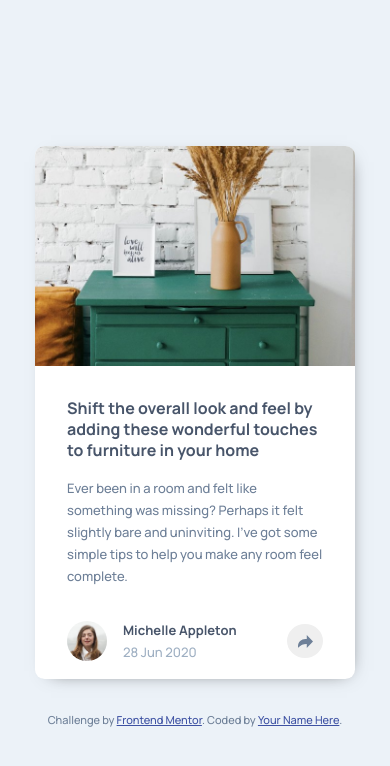
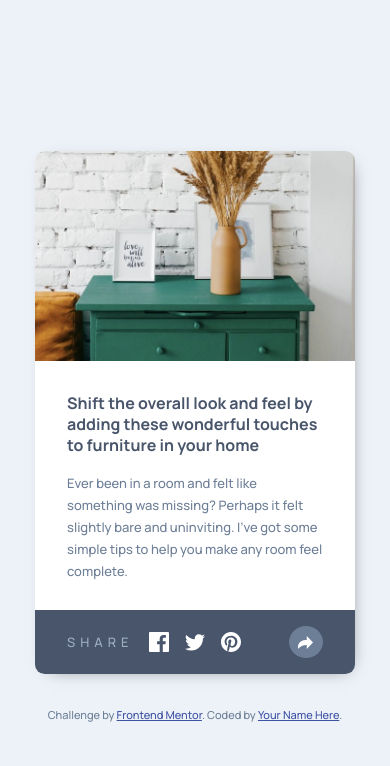
Before and after one commit to rubuz/article-preview-component-master, a plain HTML site: page index.html in a window 390 px wide. Drawn offline with Linux system fonts and the light colour scheme.

Commit message:
mobile popup working

```diff
--- a/style.css
+++ b/style.css
@@ -110,7 +110,7 @@ button {
   cursor: pointer;
   border: none;
   border-radius: 50%;
-  padding: 0.65rem;
+  padding: 0.6rem;
 }
 
 /* Card Styling */
@@ -127,7 +127,7 @@ main {
 }
 
 .main__image {
-  max-height: 220px;
+  max-height: 210px;
   overflow: hidden;
 }
 
@@ -183,6 +183,8 @@ main {
   fill: var(--clr-primary-200);
 }
 
+/* Pop up */
+
 .popup {
   position: absolute;
   bottom: 0;
@@ -192,7 +194,6 @@ main {
   justify-content: space-between;
   align-items: center;
   padding: 1rem 2rem;
-  display: none;
 }
 
 .popup__socials {
@@ -214,3 +215,7 @@ main {
 .popup button > svg > path {
   fill: var(--clr-primary-100);
 }
+
+.hidden {
+  display: none;
+}
```
